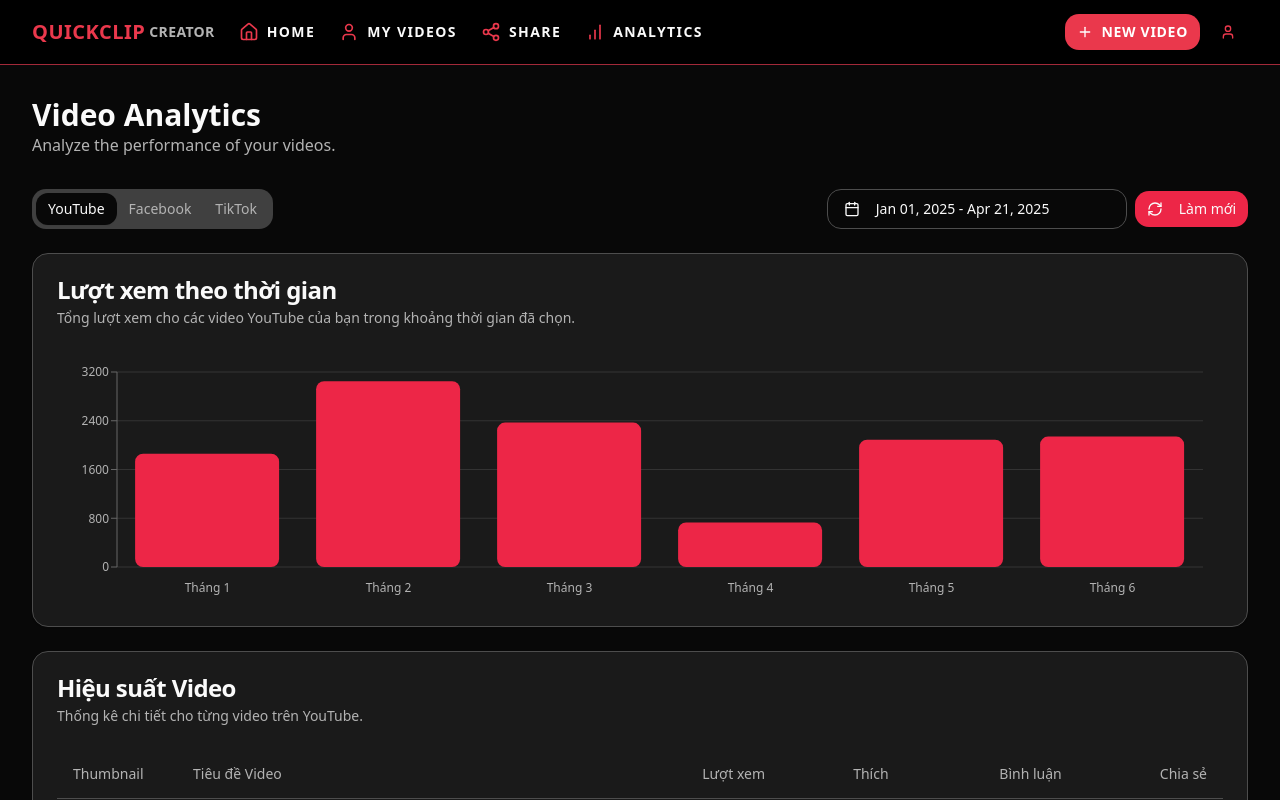
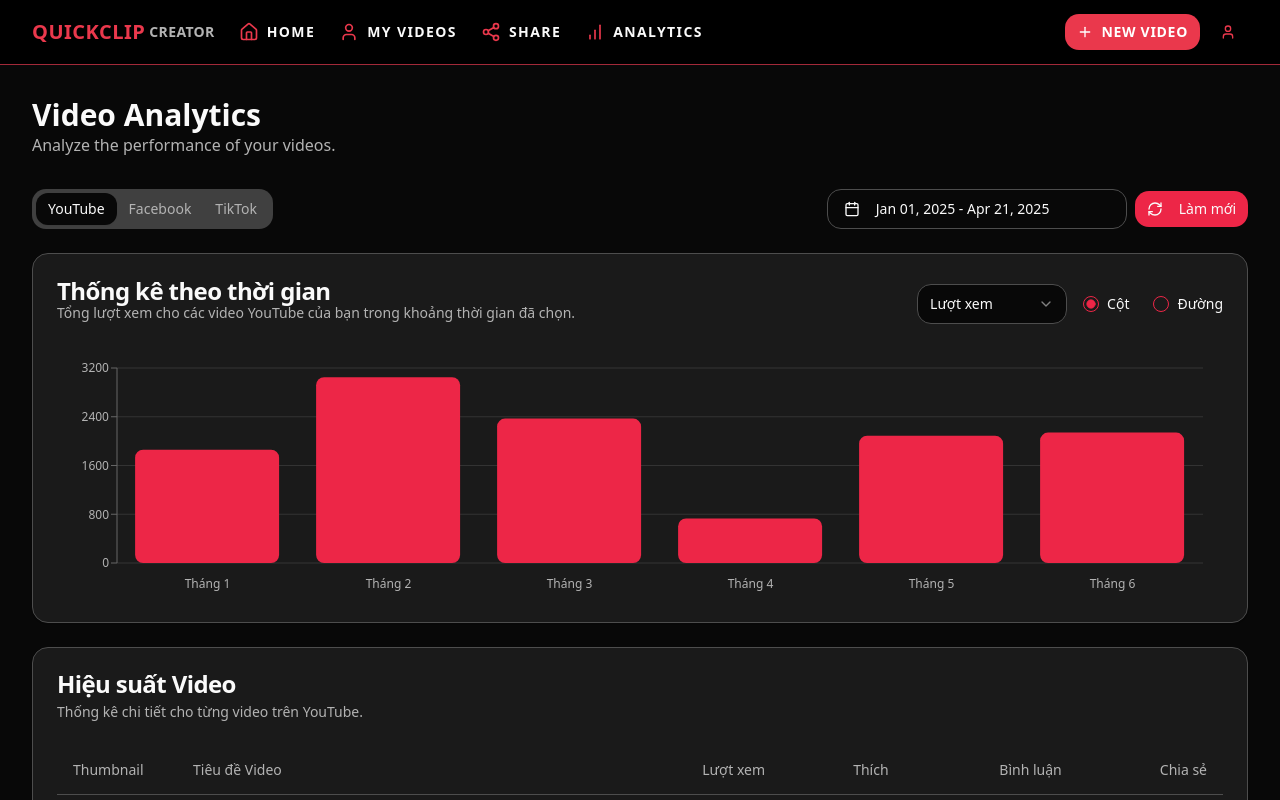
Before and after one commit to MyTruong28022004/quick-clip-creator-ai-40, a React (Vite) app: page /analytics in a window 1280 px wide. Shown: the top 800 px of the page. Built offline with nearby package versions, Linux system fonts and the light colour scheme.

Commit message:
Feat: Enhance Analytics page
Modified the Facebook chart color to yellow and added options to select the statistic to display (views, likes, comments, shares) and chart type (bar or line).

```diff
--- a/src/components/analytics/analytics-dashboard.tsx
+++ b/src/components/analytics/analytics-dashboard.tsx
@@ -1,6 +1,6 @@
 
 import * as React from "react"
-import { Bar, BarChart, CartesianGrid, XAxis, YAxis } from "recharts"
+import { Bar, BarChart, CartesianGrid, XAxis, YAxis, Line, LineChart } from "recharts"
 
 import { Button } from "@/components/ui/button"
 import { Calendar } from "@/components/ui/calendar"
@@ -16,6 +16,15 @@ import {
   PopoverContent,
   PopoverTrigger,
 } from "@/components/ui/popover"
+import {
+  Select,
+  SelectContent,
+  SelectItem,
+  SelectTrigger,
+  SelectValue,
+} from "@/components/ui/select"
+import { RadioGroup, RadioGroupItem } from "@/components/ui/radio-group"
+import { Label } from "@/components/ui/label"
 import {
   Table,
   TableBody,
@@ -37,12 +46,12 @@ import { addDays, format } from "date-fns"
 import { cn } from "@/lib/utils"
 
 const chartData = [
-    { month: "Tháng 1", views: 1860 },
-    { month: "Tháng 2", views: 3050 },
-    { month: "Tháng 3", views: 2370 },
-    { month: "Tháng 4", views: 730 },
-    { month: "Tháng 5", views: 2090 },
-    { month: "Tháng 6", views: 2140 },
+    { month: "Tháng 1", views: 1860, likes: 1234, comments: 150, shares: 80 },
+    { month: "Tháng 2", views: 3050, likes: 2543, comments: 340, shares: 120 },
+    { month: "Tháng 3", views: 2370, likes: 1890, comments: 210, shares: 95 },
+    { month: "Tháng 4", views: 730, likes: 620, comments: 80, shares: 30 },
+    { month: "Tháng 5", views: 2090, likes: 1750, comments: 180, shares: 75 },
+    { month: "Tháng 6", views: 2140, likes: 1980, comments: 250, shares: 110 },
 ];
 
 const tableData = [
@@ -120,15 +129,25 @@ export function AnalyticsDashboard() {
 }
 
 const AnalyticsTabContent = ({ platform }: { platform: string }) => {
+    const [metric, setMetric] = React.useState("views");
+    const [chartType, setChartType] = React.useState("bar");
+
     const platformColors: { [key: string]: string } = {
         YouTube: "hsl(var(--destructive))", // Red
-        Facebook: "hsl(var(--primary))", // Blue
+        Facebook: "#facc15", // Yellow
         TikTok: "#22c55e", // Green
     };
 
+    const metricLabels: { [key: string]: string } = {
+        views: "Lượt xem",
+        likes: "Lượt thích",
+        comments: "Bình luận",
+        shares: "Chia sẻ",
+    };
+
     const chartConfig = {
-        views: {
-            label: "Lượt xem",
+        [metric]: {
+            label: metricLabels[metric],
             color: platformColors[platform] || "hsl(var(--chart-1))",
         },
     } satisfies ChartConfig;
@@ -136,14 +155,40 @@ const AnalyticsTabContent = ({ platform }: { platform: string }) => {
     return (
     <div className="space-y-6">
         <Card>
-            <CardHeader>
-                <CardTitle>Lượt xem theo thời gian</CardTitle>
+            <CardHeader className="flex-col items-start gap-4 sm:flex-row sm:items-center sm:justify-between">
+                <div className="flex-1">
+                    <CardTitle>Thống kê theo thời gian</CardTitle>
                     <CardDescription>
-                    Tổng lượt xem cho các video {platform} của bạn trong khoảng thời gian đã chọn.
+                        Tổng {metricLabels[metric].toLowerCase()} cho các video {platform} của bạn trong khoảng thời gian đã chọn.
                     </CardDescription>
+                </div>
+                <div className="flex flex-col sm:flex-row items-start sm:items-center gap-4">
+                    <Select value={metric} onValueChange={setMetric}>
+                        <SelectTrigger className="w-full sm:w-[150px]">
+                            <SelectValue placeholder="Chọn chỉ số" />
+                        </SelectTrigger>
+                        <SelectContent>
+                            <SelectItem value="views">Lượt xem</SelectItem>
+                            <SelectItem value="likes">Lượt thích</SelectItem>
+                            <SelectItem value="comments">Bình luận</SelectItem>
+                            <SelectItem value="shares">Chia sẻ</SelectItem>
+                        </SelectContent>
+                    </Select>
+                    <RadioGroup defaultValue="bar" value={chartType} onValueChange={setChartType} className="flex items-center space-x-4">
+                        <div className="flex items-center space-x-2">
+                            <RadioGroupItem value="bar" id={`r1-${platform}`} />
+                            <Label htmlFor={`r1-${platform}`}>Cột</Label>
+                        </div>
+                        <div className="flex items-center space-x-2">
+                            <RadioGroupItem value="line" id={`r2-${platform}`} />
+                            <Label htmlFor={`r2-${platform}`}>Đường</Label>
+                        </div>
+                    </RadioGroup>
+                </div>
             </CardHeader>
             <CardContent>
                 <ChartContainer config={chartConfig} className="h-[250px] w-full">
+                    {chartType === "bar" ? (
                         <BarChart data={chartData} margin={{ top: 20, right: 20, bottom: 5, left: 0 }}>
                             <CartesianGrid vertical={false} />
                             <XAxis
@@ -154,8 +199,22 @@ const AnalyticsTabContent = ({ platform }: { platform: string }) => {
                             />
                             <YAxis />
                             <ChartTooltip cursor={false} content={<ChartTooltipContent indicator="dot" />} />
-                        <Bar dataKey="views" fill="var(--color-views)" radius={8} />
+                            <Bar dataKey={metric} fill={`var(--color-${metric})`} radius={8} />
                         </BarChart>
+                    ) : (
+                        <LineChart data={chartData} margin={{ top: 20, right: 20, bottom: 5, left: 0 }}>
+                             <CartesianGrid vertical={false} />
+                            <XAxis
+                                dataKey="month"
+                                tickLine={false}
+                                tickMargin={10}
+                                axisLine={false}
+                            />
+                            <YAxis />
+                            <ChartTooltip cursor={false} content={<ChartTooltipContent indicator="dot" />} />
+                            <Line type="monotone" dataKey={metric} stroke={`var(--color-${metric})`} strokeWidth={2} activeDot={{ r: 8 }} />
+                        </LineChart>
+                    )}
                 </ChartContainer>
             </CardContent>
         </Card>
```
Lines whose indentation alone changed are shown as unchanged.
